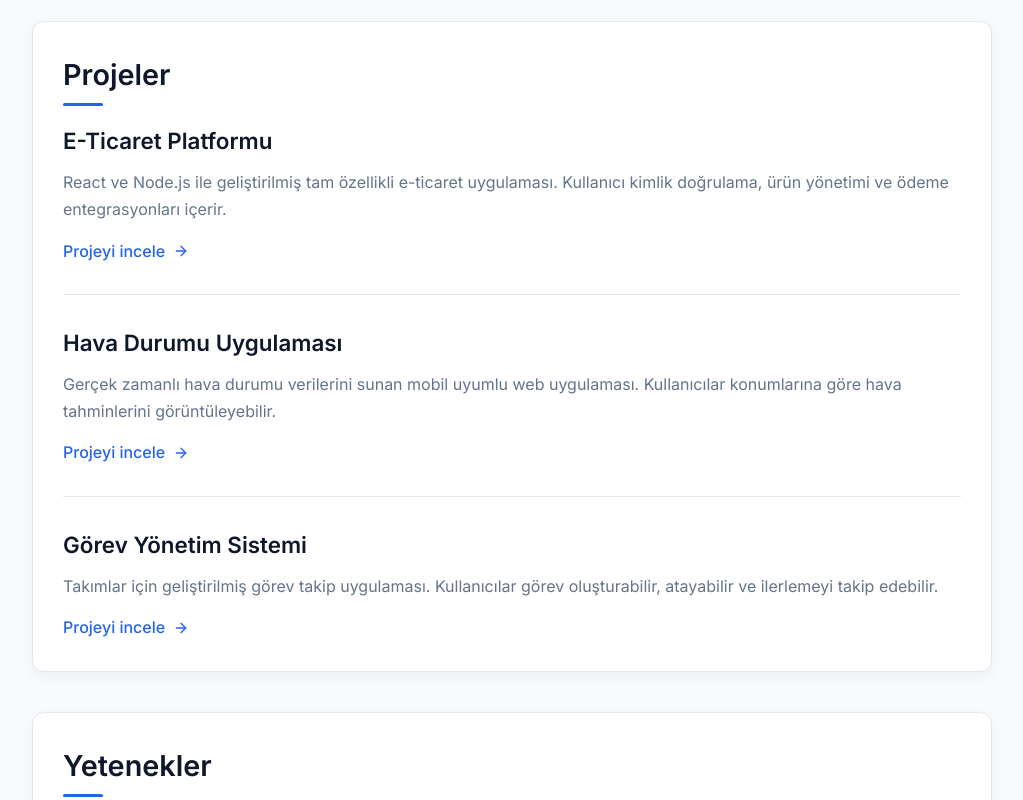
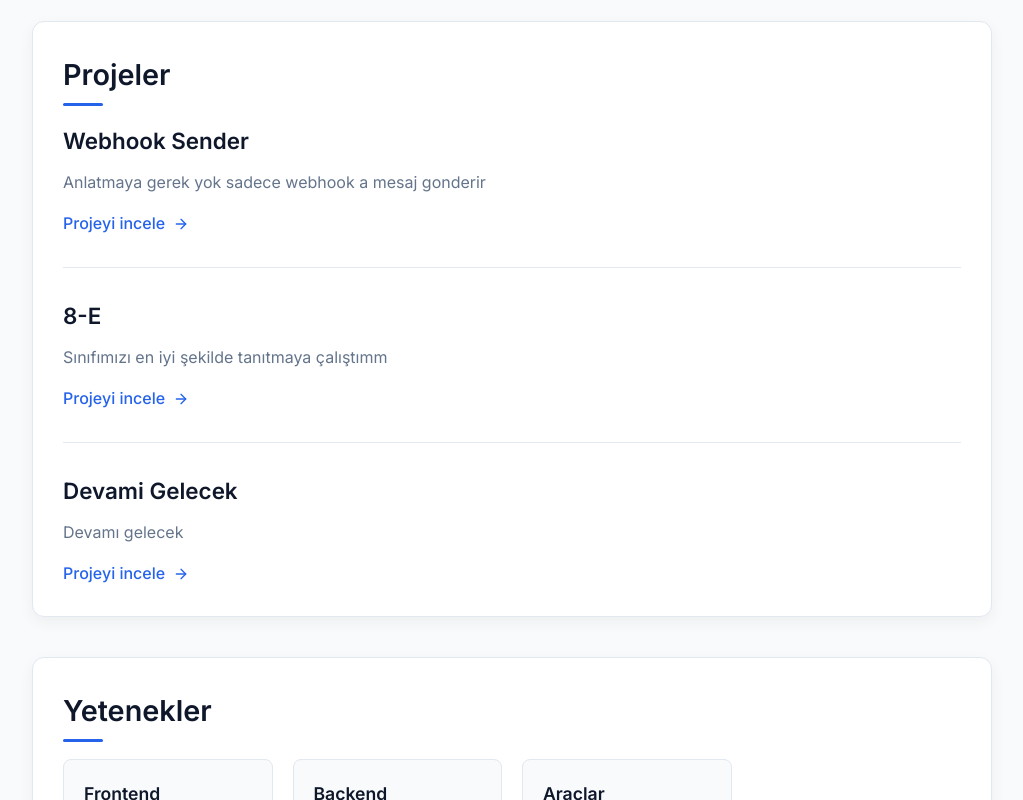
Before and after one commit to emirontop/About-me, a Next.js app: page / in a window 1280 px wide. Shown: the part 640-1440 px from the top of the page, without its empty margins (128-1151 px from the left). Built offline with nearby package versions, Linux system fonts and the light colour scheme.

Commit message:
Update index.js

```diff
--- a/pages/index.js
+++ b/pages/index.js
@@ -4,19 +4,19 @@ import Head from 'next/head';
 
 const projects = [
   {
-    name: 'E-Ticaret Platformu',
-    description: 'React ve Node.js ile geliştirilmiş tam özellikli e-ticaret uygulaması. Kullanıcı kimlik doğrulama, ürün yönetimi ve ödeme entegrasyonları içerir.',
-    link: 'https://link1.com'
+    name: 'Webhook Sender',
+    description: 'Anlatmaya gerek yok sadece webhook a mesaj gonderir',
+    link: 'https://webhook-bomber.vercel.app/'
   },
   {
-    name: 'Hava Durumu Uygulaması',
-    description: 'Gerçek zamanlı hava durumu verilerini sunan mobil uyumlu web uygulaması. Kullanıcılar konumlarına göre hava tahminlerini görüntüleyebilir.',
+    name: '8-E',
+    description: 'Sınıfımızı en iyi şekilde tanıtmaya çalıştımm',
     link: 'https://link2.com'
   },
   {
-    name: 'Görev Yönetim Sistemi',
-    description: 'Takımlar için geliştirilmiş görev takip uygulaması. Kullanıcılar görev oluşturabilir, atayabilir ve ilerlemeyi takip edebilir.',
-    link: 'https://link3.com'
+    name: 'Devami Gelecek',
+    description: 'Devamı gelecek',
+    link: 'https://Emir.com'
   }
 ];
 
@@ -37,7 +37,7 @@ export default function Home() {
       <section className="about">
         <h2>Hakkımda</h2>
         <p>
-          Ben bir yazılım mühendisiyim, özellikle modern web teknolojileri ve kullanıcı odaklı uygulamalar geliştirme konusunda uzmanlaştım.
+          Ben bir Ögrenciyim, özellikle modern web teknolojileri ve kullanıcı odaklı uygulamalar geliştirme konusunda Meraklıyım.
           Temiz kod, etkili çözümler ve sezgisel kullanıcı arayüzleri oluşturmaya tutkuluyum.
         </p>
         <p>
```
